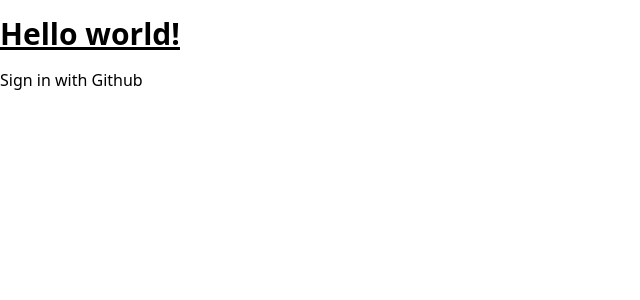
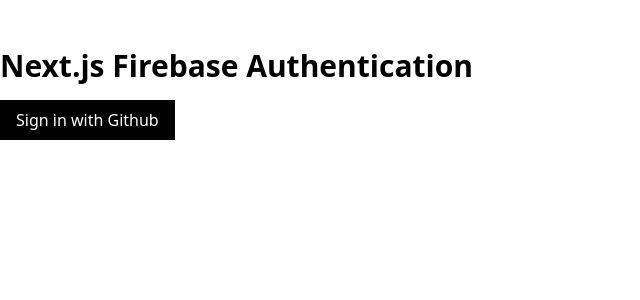
Before and after one commit to edizyurdakul/nextjs-firebase-authentication, a Next.js app: page / in a window 1280 px wide. Shown: the top 300 px of the page, without its empty margins (0-640 px from the left). Built offline with nearby package versions, Linux system fonts and the light colour scheme; no server answers.

Commit message:
display user details if logged in, and add logic for typescript

```diff
--- a/next.config.js
+++ b/next.config.js
@@ -1,6 +1,9 @@
 /** @type {import('next').NextConfig} */
 const nextConfig = {
   reactStrictMode: true,
+  images: {
+    domains: ['avatars.githubusercontent.com'],
+  },
 }
 
 module.exports = nextConfig
--- a/pages/index.tsx
+++ b/pages/index.tsx
@@ -1,6 +1,8 @@
+/* eslint-disable @next/next/no-img-element */
 import type { NextPage } from 'next'
 import Head from 'next/head'
 import { useAuth } from '../lib/auth'
+import NextImage from 'next/image'
 
 const Home: NextPage = () => {
   const auth = useAuth()
@@ -14,21 +16,49 @@
         <link rel="icon" href="/favicon.ico" />
       </Head>
 
-      <h1 className="py-4 text-3xl font-bold underline">Hello world!</h1>
+      <section className="container mx-auto py-8">
+        <h1 className="my-4 text-3xl font-bold">
+          Next.js Firebase Authentication
+        </h1>
+        {auth !== null && (
+          <>
+            {auth.user !== null && (
+              <div className="my-4">
+                <div className="relative h-64 w-64 ">
+                  {auth.user!.photoURL !== null && (
+                    <NextImage
+                      className="rounded-full object-cover"
+                      layout="fill"
+                      src={auth.user.photoURL}
+                      alt=""
+                    />
+                  )}
+                </div>
+                <h2 className="mt-4 text-xl font-semibold">
+                  {auth.user.displayName}
+                </h2>
 
-      {auth?.user != null ? (
-        <button onClick={() => auth!.signout()}>Sign Out</button>
-      ) : (
-        <button onClick={() => auth!.signinWithGithub()}>
-          Sign in with Github
-        </button>
-      )}
-      {auth?.user !== null && (
-        <>
-          <div>{auth!.user?.displayName}</div>
-          <div>{auth!.user?.email}</div>
-        </>
-      )}
+                <p>{auth.user.email}</p>
+              </div>
+            )}
+          </>
+        )}
+        {auth?.user != null ? (
+          <button
+            className="bg-black px-4 py-2 text-white"
+            onClick={() => auth!.signout()}
+          >
+            Sign Out
+          </button>
+        ) : (
+          <button
+            className="bg-black px-4 py-2 text-white"
+            onClick={() => auth!.signinWithGithub()}
+          >
+            Sign in with Github
+          </button>
+        )}
+      </section>
     </div>
   )
 }
```
